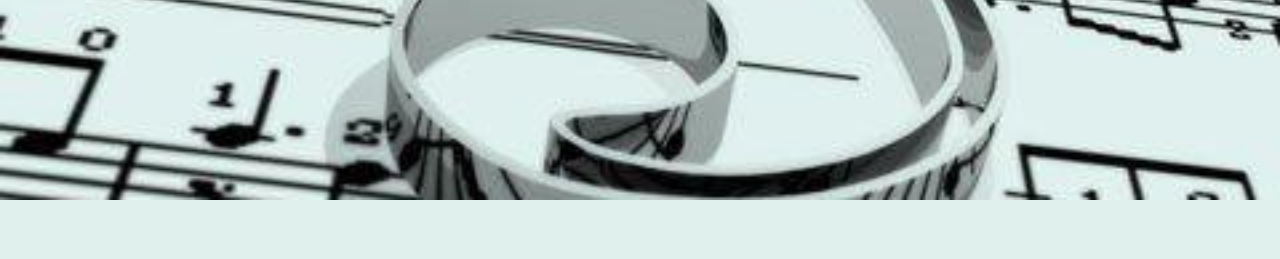
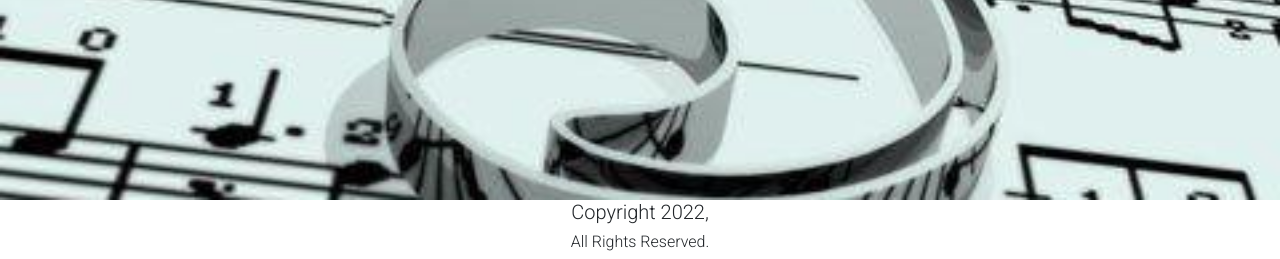
Before and after one commit to kim-olanga/Tehile, a Django app: page / in a window 1280 px wide. Shown: the part 656-915 px from the top of the page. Before the commit the page ends 856 px from the top, so only its background shows below. Run offline with Django 4.2, Linux system fonts and the light colour scheme; some libraries are stand-ins or nearby versions; some web fonts are replaced.

Commit message:
create a footer html for the purpose of copyrights and licence

```diff
--- a/app/templates/base.html
+++ b/app/templates/base.html
@@ -35,6 +35,7 @@
 
     {% endblock%}
 
+    {%include 'footer.html' %}
 
     {% block scripts %}
 
--- /dev/null
+++ b/app/templates/footer.html
@@ -0,0 +1,4 @@
+<div style="text-align:center ;">
+  <h5>Copyright 2022,</h5>
+  <h6>All Rights Reserved.</h6>
+</div>
```
